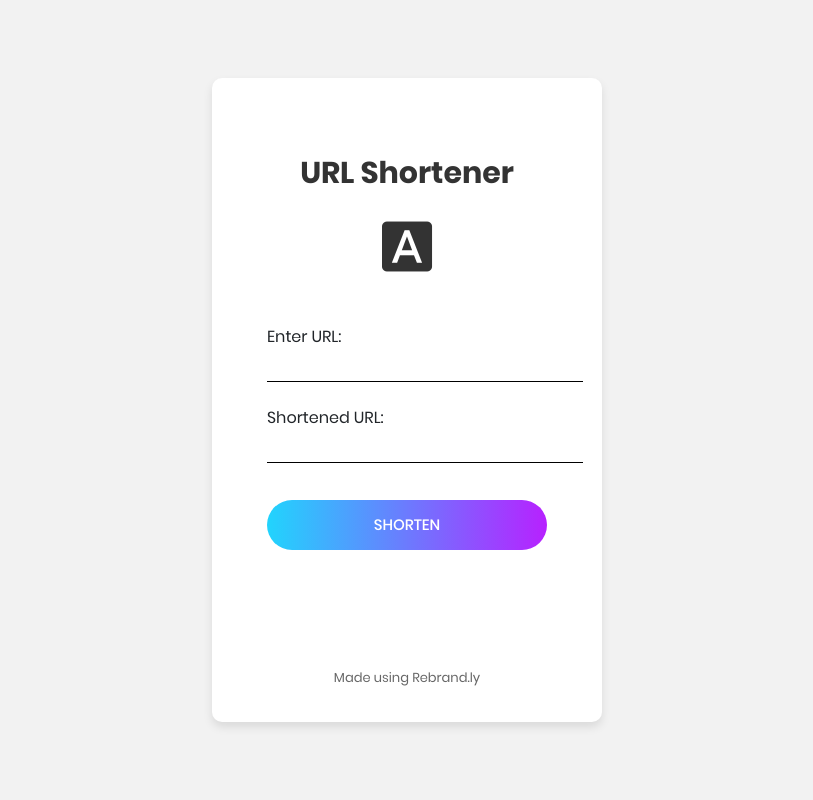
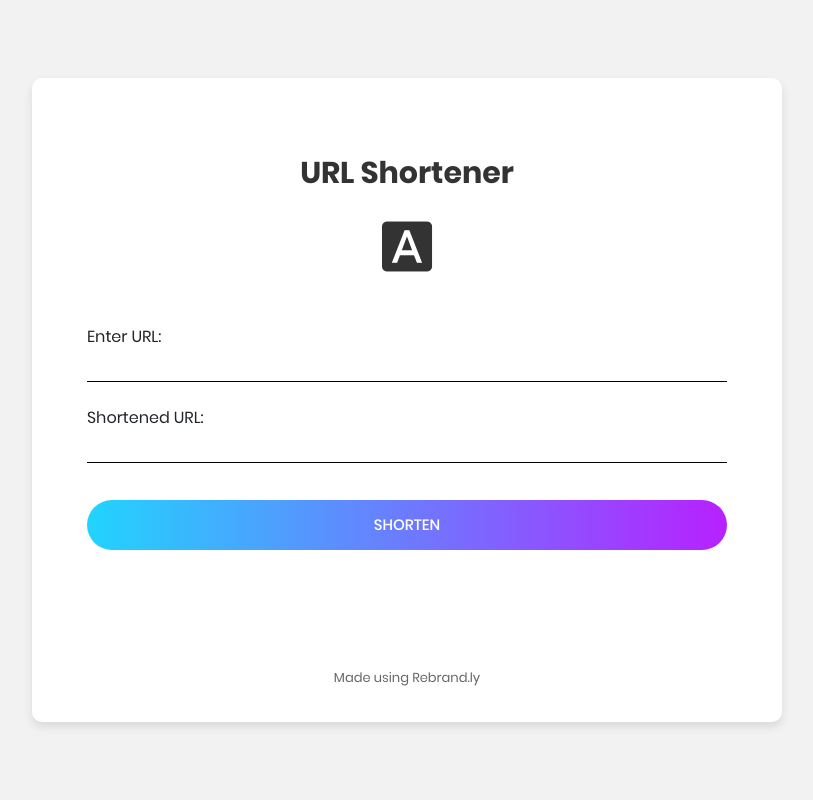
Before and after one commit to vjhawar12/URL-Shortener, a Node server app: page / in a window 1280 px wide. Shown: the whole page, without its empty margins (233-1046 px from the left). Run offline with Node 20, Linux system fonts and the light colour scheme.

Commit message:
Made form wider

```diff
--- a/public/css/main.css
+++ b/public/css/main.css
@@ -93,6 +93,7 @@ input {
   outline: 0;
   background: transparent;
   border-bottom: 1px solid black;
+  width: 100%;
 }
 
 textarea {
@@ -180,7 +181,7 @@ iframe {
 }
 
 .wrap-login100 {
-  width: 390px;
+  width: 60%;
   background: #fff;
   border-radius: 10px;
   overflow: hidden;
--- a/views/index.ejs
+++ b/views/index.ejs
@@ -36,7 +36,6 @@
                         <input type="text" id="shortURL" name="shortURL"><br><br>
                     <% } else { %>
 						<p> <%= shortURL %> </p> <br><br>
-                        <!-- <input type="text" id="shortURL" name="shortURL" placeholder=<%= shortURL %>><br><br> -->
                     <% } %>
 
 					<div class="container-login100-form-btn">
```
